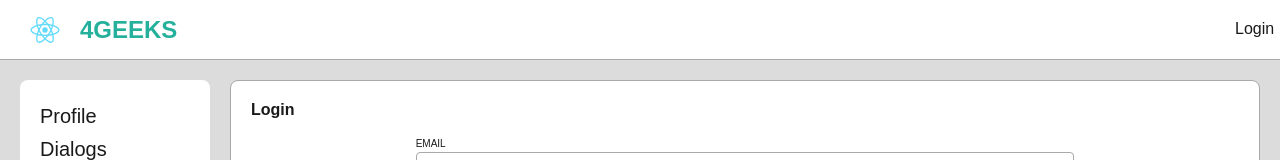
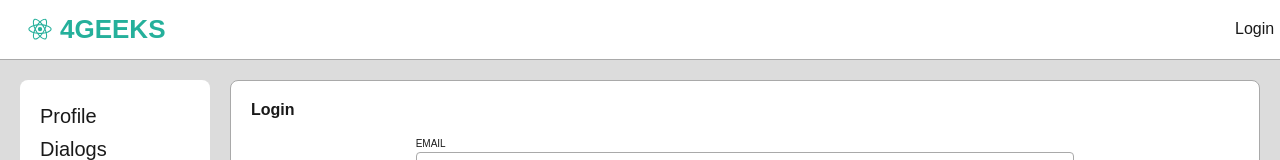
Before and after one commit to andreynav/social-network, a React (Create React App) app: page /login in a window 1280 px wide. Shown: the top 160 px of the page. Built offline with nearby package versions, Linux system fonts and the light colour scheme; no server answers.

Commit message:
98 fill svg logo

```diff
--- /dev/null
+++ b/src/components/common/Logo/Logo.jsx
@@ -0,0 +1,22 @@
+import React from "react";
+import styled from "styled-components";
+import {ReactComponent as LogoSVG} from "../../../assets/img/logo.svg"
+
+export const Logo = () => {
+    return (
+        <LogoWrapper>
+            <LogoSVG/>
+        </LogoWrapper>
+    )
+}
+
+const LogoWrapper = styled.div`
+  & svg {
+    height: auto;
+    width: auto;
+  }
+
+  & g {
+    fill: ${props => props.theme.colorSecondary};
+  }
+`
--- a/src/components/common/Toggle/Toggle.jsx
+++ b/src/components/common/Toggle/Toggle.jsx
@@ -2,7 +2,6 @@ import React from "react";
 import styled from "styled-components";
 
 export const Toggle = ({labelLeft, labelRight, onChange, isChecked}) => {
-    console.log(isChecked || false)
     return (
         <ToggleWrapper>
             <ToggleLabel>
--- a/src/components/header/Header.jsx
+++ b/src/components/header/Header.jsx
@@ -1,26 +1,19 @@
 import React from "react";
-import {logo} from "../../assets/index"
-import {Button} from "../index";
+import {Button, Logo} from "../index";
 import styled from "styled-components";
 
-export default function Header(props) {
-    const {isAuth, login, logout} = props;
+export default function Header({isAuth, login, logout}) {
     const loginButtonProps = {
         fontSize: '1rem',
         transform: 'none',
         bgColor: 'transparent',
-        color: '#cdd9e5',
         brWidth: '0'
     }
 
     return (
         <HeaderWrapper>
-            <LogoWrapper>
-                <img src={logo} alt="logo"/>
-            </LogoWrapper>
-            <HeaderTitle>
-                <p>4GEEKS</p>
-            </HeaderTitle>
+            <Logo/>
+            <HeaderTitle>4GEEKS</HeaderTitle>
             <HeaderLoginWrapper>
                 {
                     isAuth ?
@@ -37,49 +30,25 @@ export default function Header(props) {
 
 const HeaderWrapper = styled.header`
   display: grid;
-  grid-template-columns: 50px 4fr 1fr;
+  grid-area: header;
+  grid-template-columns: 40px 3fr 2fr;
   grid-template-rows: 1fr;
   align-items: center;
-  grid-area: header;
   background-color: ${props => props.theme.bgColorSecondary};
   color: ${props => props.theme.colorPrimary};
   padding: 0 20px;
   border-bottom: 1px solid ${props => props.theme.borderPrimary};
 `
 
-const LogoWrapper = styled.div`
+const HeaderTitle = styled.div`
   display: grid;
-  grid-column: 1/2;
-  grid-row: 1/2;
-
-  & img {
-    justify-self: center;
-    align-self: center;
-    height: 50px;
-    width: 50px;
-  }
-`
-
-const HeaderTitle = styled.div`
-  font-size: 24px;
-  padding-left: 10px;
-  display: grid;
-  grid-column: 2/3;
-  grid-row: 1/2;
+  font-size: 26px;
+  font-weight: bold;
   color: ${props => props.theme.colorSecondary};
-  font-weight: bold;
-
-  & > p {
-    justify-self: start;
-    align-self: center;
-  }
-
 `
 
 const HeaderLoginWrapper = styled.div`
   display: grid;
-  grid-column: 3/4;
-  grid-row: 1/2;
   justify-self: end;
 
   & div {
--- a/src/components/index.js
+++ b/src/components/index.js
@@ -27,6 +27,7 @@ import {PhotoSection} from "./photoSection/PhotoSection";
 import {GlobalStyles} from "../styles/GlobalStyles";
 import {Captcha} from "./captcha/Captcha";
 import {Toggle} from "./common/Toggle/Toggle";
+import {Logo} from "./common/Logo/Logo";
 
 export {
     Dialogs,
@@ -66,4 +67,5 @@ export {
     GlobalStyles,
     Captcha,
     Toggle,
+    Logo,
 }
```
